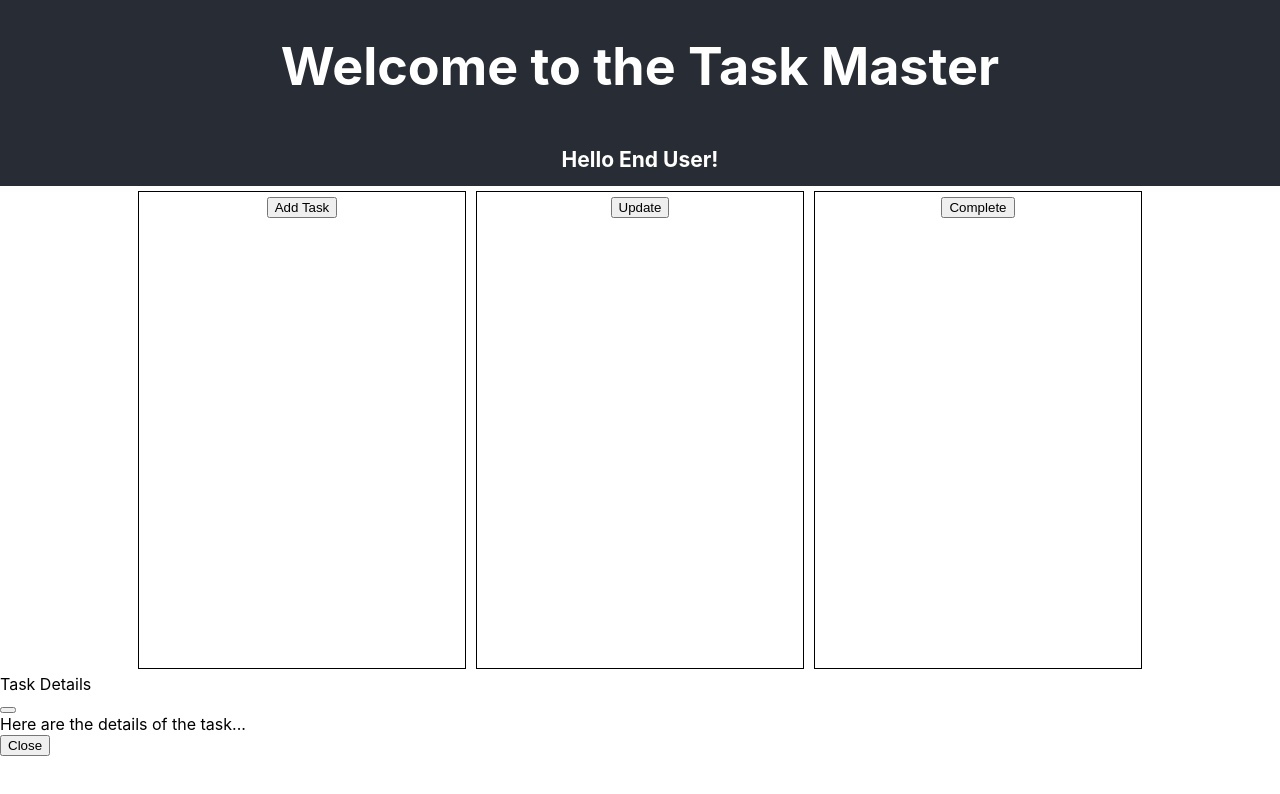
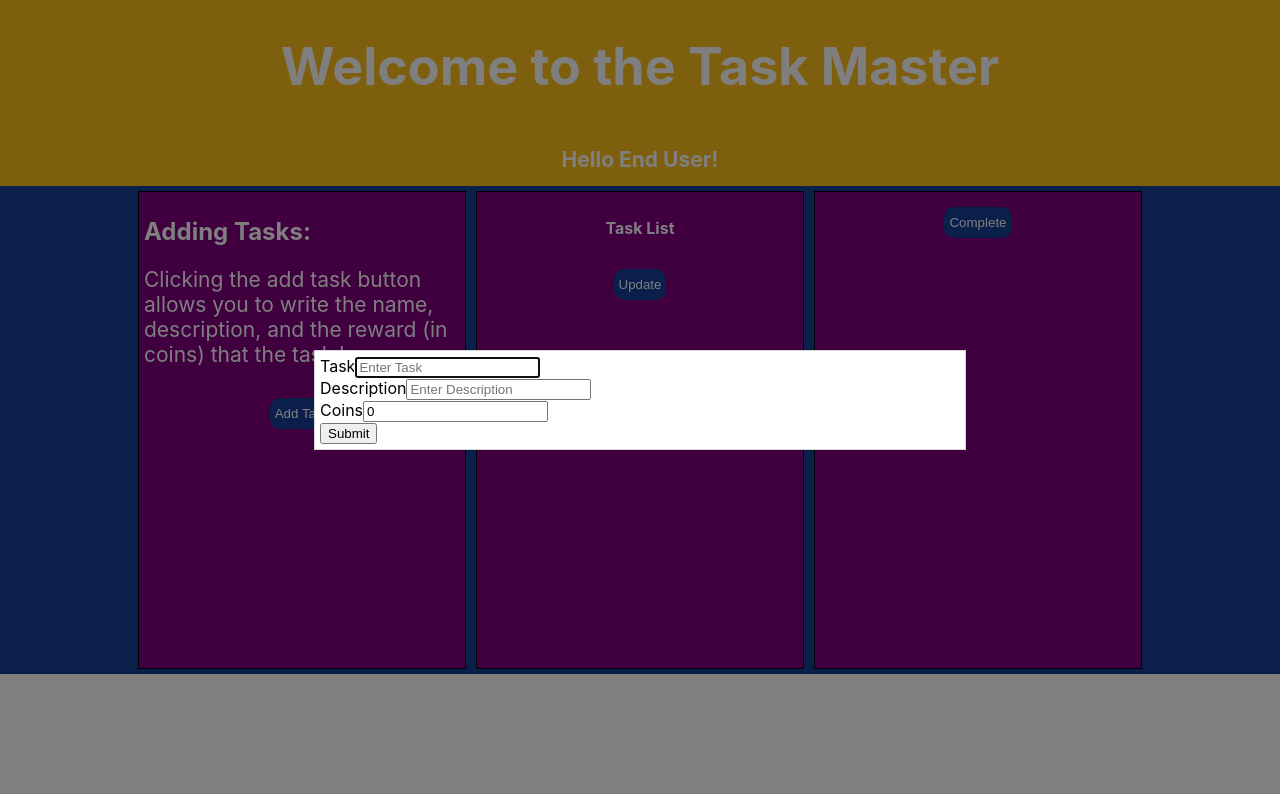
Before and after one commit to jfgordon1/hackathon-2025, a React (Create React App) app: page / in a window 1280 px wide. Both pictures are taken after a click on the button "Add Task". Shown: the top 794 px of the page. Built offline with nearby package versions, Linux system fonts and the light colour scheme.

Commit message:
removed button.tsx, added task.ts, added css and got buttons to work

```diff
--- a/package.json
+++ b/package.json
@@ -17,6 +17,7 @@
     "react-bootstrap": "^2.10.9",
     "react-dom": "^19.0.0",
     "react-scripts": "5.0.1",
+    "reactjs-popup": "^2.0.6",
     "typescript": "^4.9.5",
     "web-vitals": "^2.1.4"
   },
--- a/src/App.css
+++ b/src/App.css
@@ -1,18 +1,9 @@
-
-
-.App-logo {
-  height: 40vmin;
-  pointer-events: none;
-}
-
-@media (prefers-reduced-motion: no-preference) {
-  .App-logo {
-    animation: App-logo-spin infinite 20s linear;
-  }
+.App{
+  background-color: #143f96;
 }
 
 .App-header {
-  background-color: #282c34;
+  background-color: #fcc01c ;
   min-height: 10vh;
   display: flex;
   flex-direction: column;
@@ -30,6 +21,8 @@
 }
 
 .Column{
+  color: white;
+  background-color: #800080 ;
   border: 1px solid black;
   display: flex;
   flex-direction: column;
@@ -50,12 +43,16 @@
 .task-button{
   background-color: #143f96;
   color: white;
-  border: 1px solid rgb(139, 15, 15);
-  border-radius: 5px;
+  border: 5px solid #800080;
+  border-radius: 15px; /* Rounded corners */
   padding: 5px;
   margin: 5px;
   min-width: calc(10px + 2vmin);
   min-height: calc(25px + 2vmin);
+}
+
+.task-button:hover{
+  background-color: #53005e;
 }
 
 .popUp{
@@ -71,3 +68,9 @@
   justify-content: center;
   align-items: bottom;
 }
+
+
+.addTask{
+  font-size : calc(5px + 2vmin);
+  color: white;
+}
--- a/src/App.tsx
+++ b/src/App.tsx
@@ -1,12 +1,15 @@
 import React, { useState } from 'react';
-import { Button, Container, Row, Col, Modal } from "react-bootstrap";
+import { Button, Container, Row, Col, Modal, Form } from "react-bootstrap";
 import './App.css';
+import Popup from 'reactjs-popup';
+import 'reactjs-popup/dist/index.css';
+import './interfaces/task.ts'
 
 function App() {
-  const [show, setShow] = useState(false);
-
-  const handleClose = () => setShow(false);
-  const handleShow = () => setShow(true);
+  const [task, setTask] = useState("");
+  const [taskList, setTaskList] = useState([]);
+  const [description, setDescription] = useState("");
+  const [coins, setCoins] = useState(0);
 
   return (
     <div className="App">
@@ -18,18 +21,65 @@ function App() {
         <Row className="Row">
           <Col className="Column">
             <div>
-
+              <h2>Adding Tasks:</h2>
+              <p className="addTask">
+                Clicking the add task button allows you to write the name, description, and the reward (in coins) that the task has.
+              </p>
             </div>
             <div className="buttonPOS">
-              <Button onClick={handleShow}> Add Task</Button>
+              <Popup trigger={<Button className='task-button'> Add Task</Button>} modal nested>
+                {
+                  <div className="modal">
+                    <Form>
+                        <Form.Group controlId="formTask">
+                        <Form.Label>Task</Form.Label>
+                        <Form.Control
+                          type="text"
+                          placeholder="Enter Task"
+                          value={task}
+                          onChange={(e) => setTask(e.target.value)}
+                        />
+                        </Form.Group>
+                        <Form.Group controlId="formDescription">
+                        <Form.Label>Description</Form.Label>
+                        <Form.Control
+                          type="text"
+                          placeholder="Enter Description"
+                          value={description}
+                          onChange={(e) => setDescription(e.target.value)}
+                        />
+                        </Form.Group>
+                        <Form.Group controlId="formCoins">
+                        <Form.Label>Coins</Form.Label>
+                        <Form.Control
+                          type="text"
+                          placeholder="Enter reward (in coins)"
+                          value={coins}
+                          onChange={(e) => setCoins(Number(e.target.value))}
+                        />
+                        </Form.Group>
+                      <Button variant="primary" type="submit">
+                        Submit
+                      </Button>
+                    </Form>
+                  </div>
+                }
+              </Popup>
             </div>
           </Col>
           <Col className="Column">
             <div>
-
+              <h4>Task List</h4>
+              <ul>
+                {taskList.map((val: any) => {
+                  return (
+                    <li>{val}</li>
+                  );
+                })}
+              </ul>
             </div>
             <div className="buttonPOS">
-              <Button> Update</Button>
+              <Button className='task-button'> Update</Button>
             </div>
           </Col>
           <Col className="Column">
@@ -37,23 +87,11 @@ function App() {
 
             </div>
             <div className='buttonPOS'>
-              <Button> Complete</Button>
+              <Button className='task-button'> Complete</Button>
             </div>
           </Col>
         </Row>
       </Container>
-
-      <Modal show={show} onHide={handleClose} className='popUp'>
-        <Modal.Header closeButton>
-          <Modal.Title>Task Details</Modal.Title>
-        </Modal.Header>
-        <Modal.Body>Here are the details of the task...</Modal.Body>
-        <Modal.Footer>
-          <Button variant="secondary" onClick={handleClose}>
-            Close
-          </Button>
-        </Modal.Footer>
-      </Modal>
     </div>
   );
 }
--- a/src/index.tsx
+++ b/src/index.tsx
@@ -9,7 +9,7 @@ const root = ReactDOM.createRoot(
 );
 root.render(
   <React.StrictMode>
-    <App />
+    <App/>
   </React.StrictMode>
 );
 
--- /dev/null
+++ b/src/interfaces/task.ts
@@ -0,0 +1,5 @@
+export interface Task {
+    name: string;
+    description: string;
+    coinAmt: number;
+}
```
Also changed, not shown: src/Button.tsx (deleted, +0 -18 lines).
